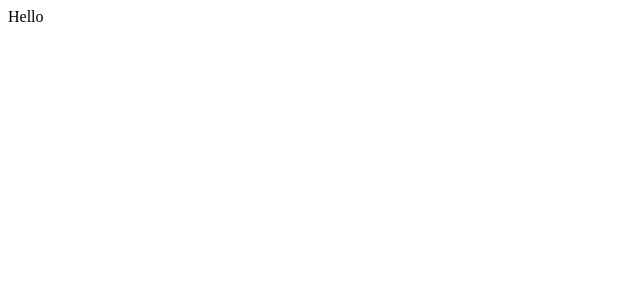
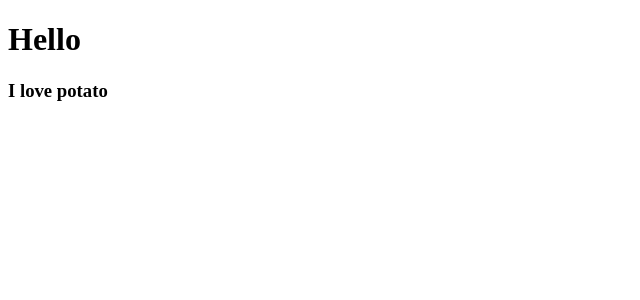
Before and after one commit to theines/movie_app_2021, a React (Create React App) app: page / in a window 1280 px wide. Shown: the top 300 px of the page, without its empty margins (0-640 px from the left). Built offline with nearby package versions, Linux system fonts and the light colour scheme.

Commit message:
component!!

```diff
--- a/src/App.js
+++ b/src/App.js
@@ -1,14 +1,16 @@
+import Potato from './Potato';//.은 같은 위치라는 뜻
+
 // 처음엔 빈 HTML 파일이 로드되고 react가 자바스크립트를 만들어서 html로 밀어넣어준다.=>이 개념이 virtual DOM
+// conmponent는 HTML을 반환하는 함수다.
+// react는 component를 사용해서 HTML처럼 작성하려는 경우에 필요해.
+// javascript와 HTML사이의 조합을 JSX라고 부른다.
 function App() {
-  return <div className="App">Hello</div>;
+  return (
+    <div className="App">
+      <h1>Hello</h1>
+      <Potato />
+      </div>
+  );
 }
 
 export default App;
-
-function sexyFunction(){
-  console.log("test");
-  console.log("test");
-  console.log("test");
-  console.log("test");
-}
-sexyFunction();
--- /dev/null
+++ b/src/Potato.js
@@ -0,0 +1,5 @@
+function Potato(){
+    return <h3>I love potato</h3>;
+}
+
+export default Potato;
```
